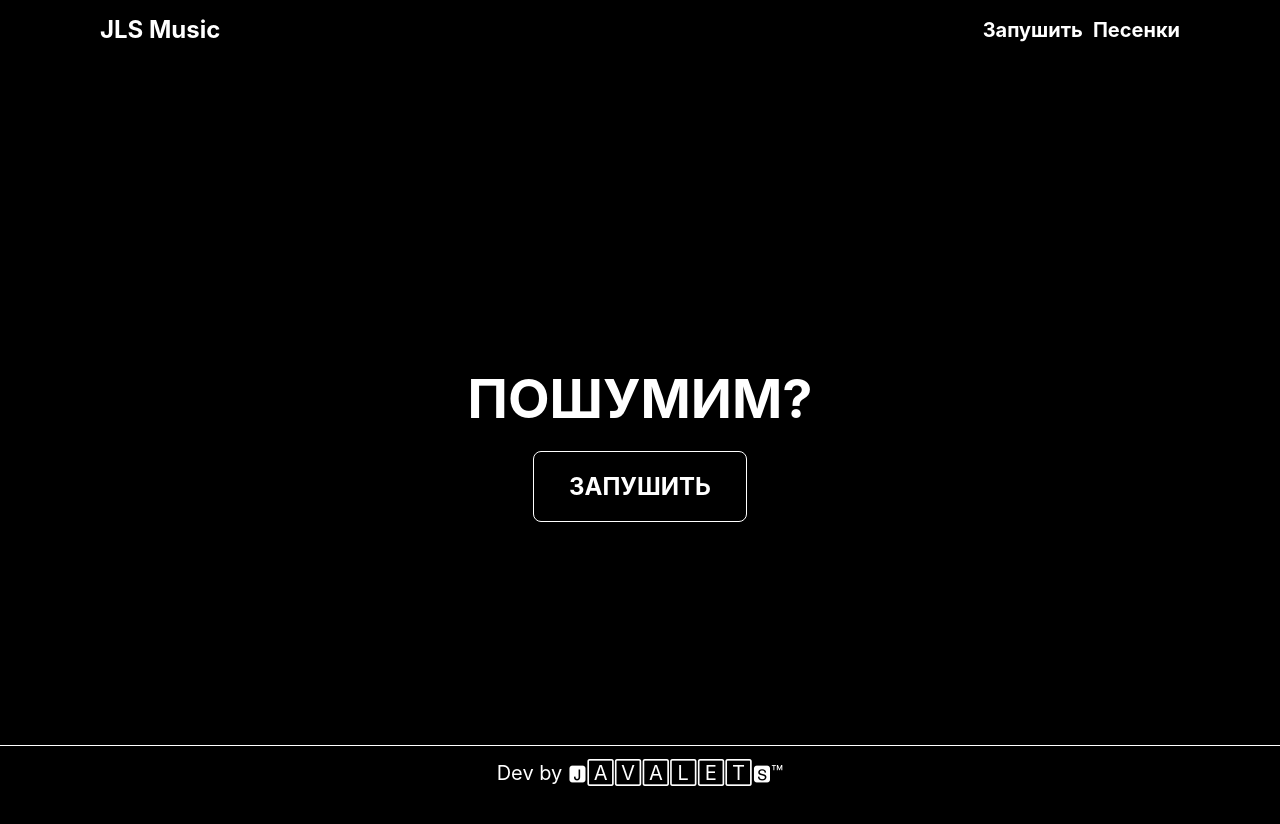
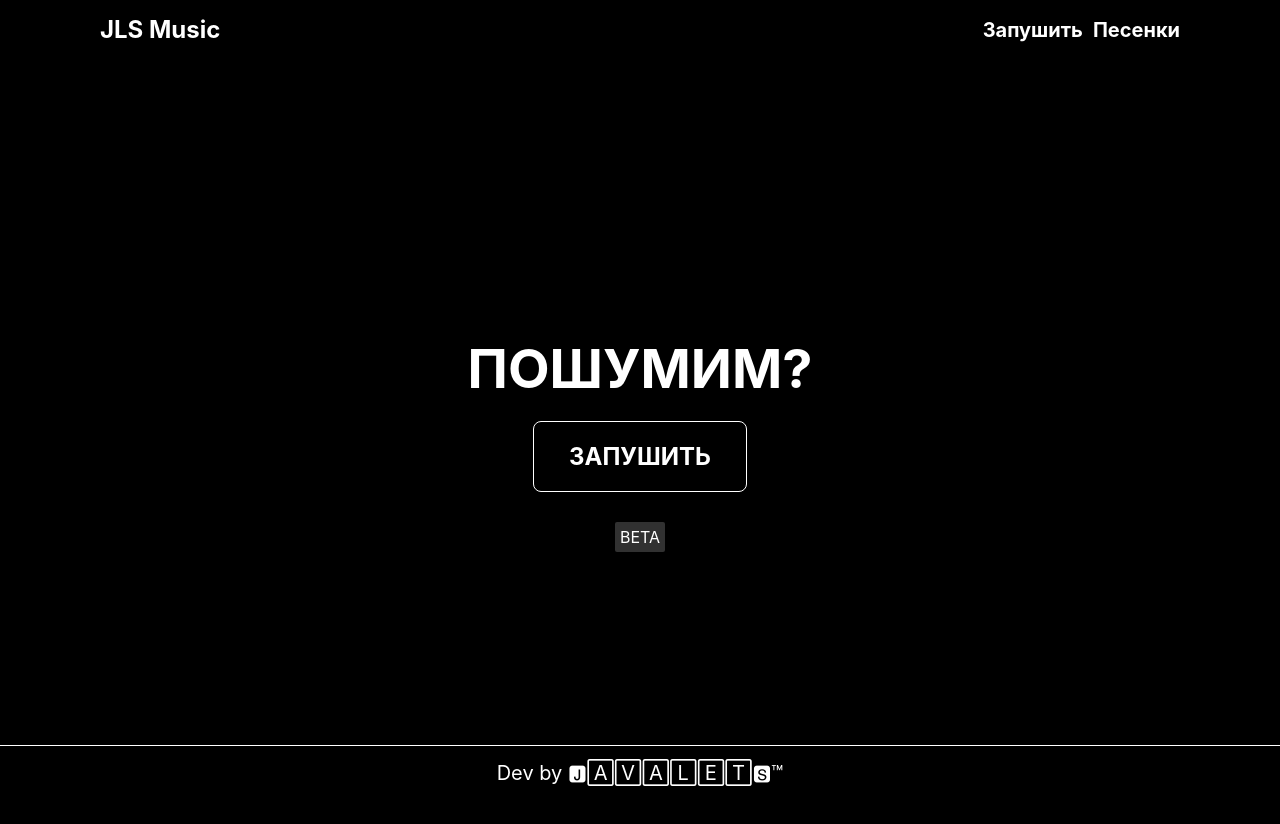
Before and after one commit to 1MishGun1/music-app, a React (Create React App) app: page / in a window 1280 px wide. Shown: the top 824 px of the page. Built offline with nearby package versions, Linux system fonts and the light colour scheme.

Commit message:
add "beta"

```diff
--- a/src/pages/HomePage/HomePage.tsx
+++ b/src/pages/HomePage/HomePage.tsx
@@ -8,6 +8,7 @@ export const HomePage = () => {
       <Link to={"/add"} className={Styles["btn__download"]}>
         Запушить
       </Link>
+      <p className={Styles["beta"]}>Beta</p>
     </section>
   );
 };
```
